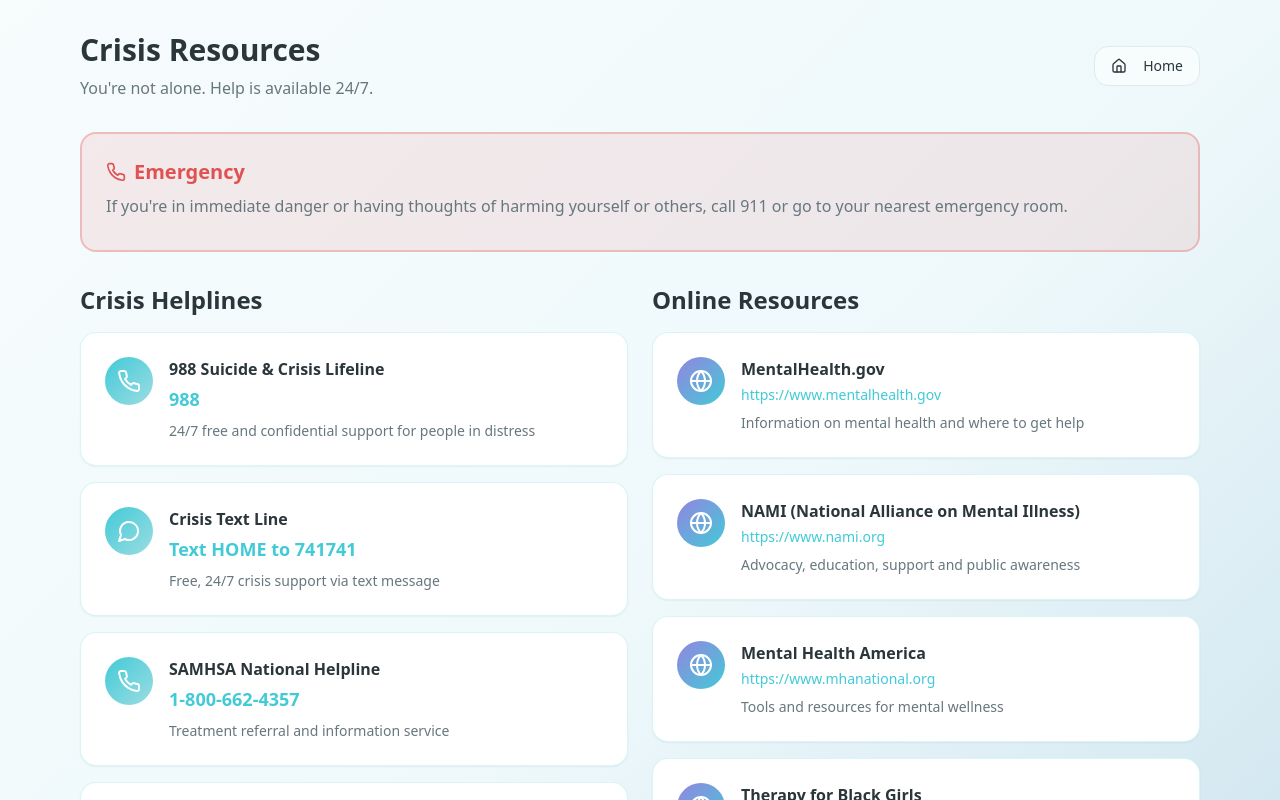
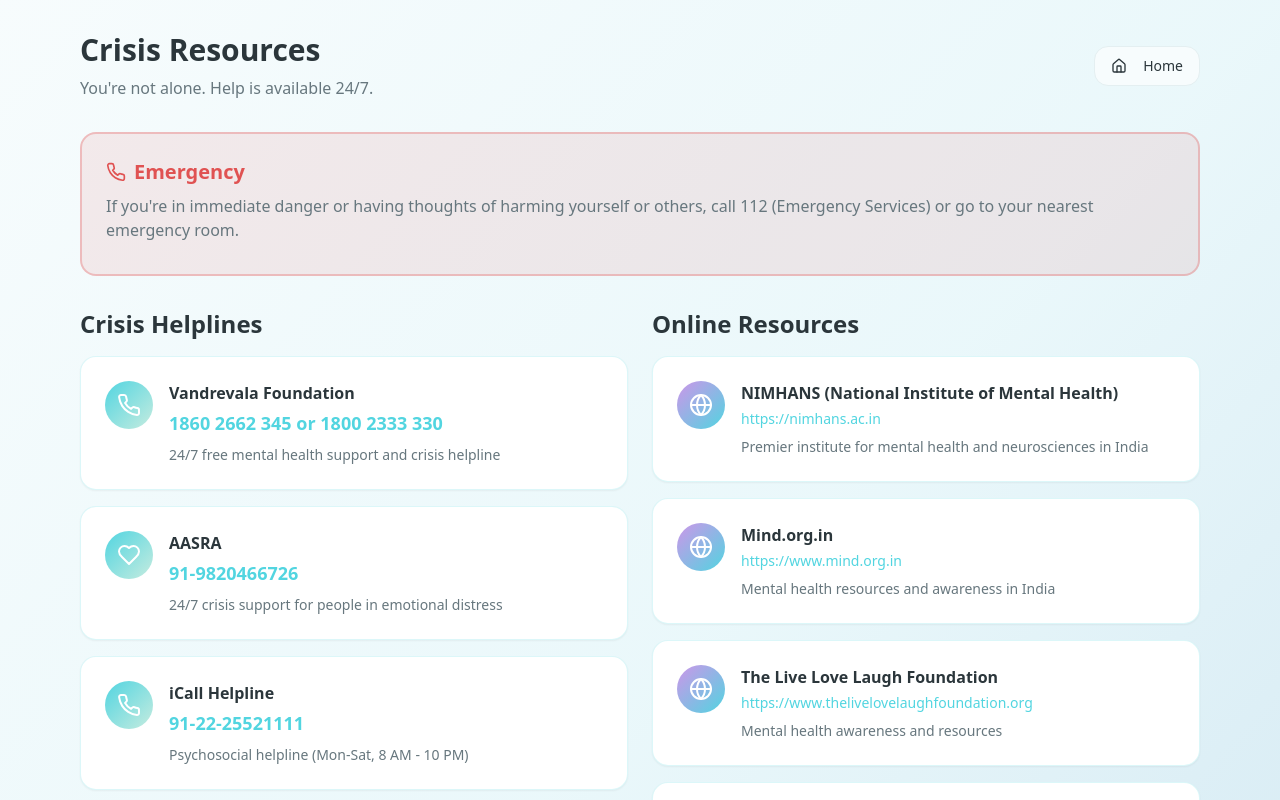
Before and after one commit to jeevithab02/calm-craft-bot, a React (Vite) app: page /resources in a window 1280 px wide. Shown: the top 800 px of the page. Built offline with nearby package versions, Linux system fonts and the light colour scheme; the HTML template or start-up script is replaced by a standard one.

Commit message:
Add pastel color scheme and India crisis resources
Enhance UI with pastel color palette; extend Resources page to include Indian crisis helplines and updates to tailwind tokens for new colors.

```diff
--- a/src/index.css
+++ b/src/index.css
@@ -17,38 +17,43 @@ All colors MUST be HSL.
     --popover: 0 0% 100%;
     --popover-foreground: 200 15% 20%;
 
-    --primary: 185 65% 55%;
+    --primary: 185 70% 60%;
     --primary-foreground: 0 0% 100%;
-    --primary-glow: 185 75% 70%;
+    --primary-glow: 185 80% 75%;
 
-    --secondary: 250 60% 70%;
+    --secondary: 280 65% 75%;
     --secondary-foreground: 0 0% 100%;
 
-    --muted: 190 30% 92%;
+    --muted: 190 35% 94%;
     --muted-foreground: 200 10% 45%;
 
-    --accent: 15 85% 65%;
+    --accent: 340 75% 70%;
     --accent-foreground: 0 0% 100%;
 
     --destructive: 0 70% 60%;
     --destructive-foreground: 0 0% 100%;
 
-    --border: 190 25% 88%;
-    --input: 190 25% 90%;
-    --ring: 185 65% 55%;
+    --border: 190 30% 90%;
+    --input: 190 30% 92%;
+    --ring: 185 70% 60%;
 
     --radius: 1rem;
 
-    --calm: 190 60% 96%;
-    --peaceful: 200 50% 85%;
-    --serene: 185 55% 75%;
+    --calm: 190 65% 95%;
+    --peaceful: 200 55% 88%;
+    --serene: 160 50% 85%;
+    --lavender: 270 60% 85%;
+    --peach: 20 85% 85%;
+    --mint: 160 55% 85%;
+    --rose: 340 70% 85%;
 
-    --gradient-calm: linear-gradient(135deg, hsl(185, 65%, 55%), hsl(190, 70%, 65%));
-    --gradient-peaceful: linear-gradient(180deg, hsl(190, 60%, 98%), hsl(185, 50%, 95%));
-    --gradient-hero: linear-gradient(135deg, hsl(185, 65%, 55%) 0%, hsl(200, 60%, 65%) 50%, hsl(250, 60%, 70%) 100%);
+    --gradient-calm: linear-gradient(135deg, hsl(185, 70%, 65%), hsl(160, 65%, 70%));
+    --gradient-peaceful: linear-gradient(180deg, hsl(190, 65%, 95%), hsl(200, 55%, 88%));
+    --gradient-hero: linear-gradient(135deg, hsl(185, 70%, 60%) 0%, hsl(280, 65%, 75%) 25%, hsl(340, 75%, 70%) 75%, hsl(20, 85%, 75%) 100%);
+    --gradient-card: linear-gradient(135deg, hsl(0, 0%, 100%) 0%, hsl(190, 50%, 98%) 100%);
 
-    --shadow-soft: 0 4px 20px -4px hsl(185 65% 55% / 0.15);
-    --shadow-glow: 0 0 40px hsl(185 75% 70% / 0.3);
+    --shadow-soft: 0 4px 20px -4px hsl(185 70% 60% / 0.2);
+    --shadow-glow: 0 0 40px hsl(280 65% 75% / 0.3);
 
     --transition-smooth: all 0.3s cubic-bezier(0.4, 0, 0.2, 1);
 
--- a/src/pages/Resources.tsx
+++ b/src/pages/Resources.tsx
@@ -8,51 +8,57 @@ const Resources = () => {
 
   const helplines = [
     {
-      name: "988 Suicide & Crisis Lifeline",
-      number: "988",
-      description: "24/7 free and confidential support for people in distress",
+      name: "Vandrevala Foundation",
+      number: "1860 2662 345 or 1800 2333 330",
+      description: "24/7 free mental health support and crisis helpline",
       icon: Phone,
     },
     {
-      name: "Crisis Text Line",
-      number: "Text HOME to 741741",
-      description: "Free, 24/7 crisis support via text message",
+      name: "AASRA",
+      number: "91-9820466726",
+      description: "24/7 crisis support for people in emotional distress",
+      icon: Heart,
+    },
+    {
+      name: "iCall Helpline",
+      number: "91-22-25521111",
+      description: "Psychosocial helpline (Mon-Sat, 8 AM - 10 PM)",
+      icon: Phone,
+    },
+    {
+      name: "Snehi Foundation",
+      number: "91-22-27546669",
+      description: "Emotional support for crisis and suicide prevention",
       icon: MessageCircle,
     },
     {
-      name: "SAMHSA National Helpline",
-      number: "1-800-662-4357",
-      description: "Treatment referral and information service",
-      icon: Phone,
-    },
-    {
-      name: "NAMI Helpline",
-      number: "1-800-950-6264",
-      description: "Mental health information and support",
+      name: "NIMHANS",
+      number: "080-46110007",
+      description: "Mental health support from India's premier institute",
       icon: Heart,
     },
   ];
 
   const onlineResources = [
     {
-      name: "MentalHealth.gov",
-      url: "https://www.mentalhealth.gov",
-      description: "Information on mental health and where to get help",
+      name: "NIMHANS (National Institute of Mental Health)",
+      url: "https://nimhans.ac.in",
+      description: "Premier institute for mental health and neurosciences in India",
     },
     {
-      name: "NAMI (National Alliance on Mental Illness)",
-      url: "https://www.nami.org",
-      description: "Advocacy, education, support and public awareness",
+      name: "Mind.org.in",
+      url: "https://www.mind.org.in",
+      description: "Mental health resources and awareness in India",
     },
     {
-      name: "Mental Health America",
-      url: "https://www.mhanational.org",
-      description: "Tools and resources for mental wellness",
+      name: "The Live Love Laugh Foundation",
+      url: "https://www.thelivelovelaughfoundation.org",
+      description: "Mental health awareness and resources",
     },
     {
-      name: "Therapy for Black Girls",
-      url: "https://therapyforblackgirls.com",
-      description: "Mental health resources for Black women and girls",
+      name: "MPower (Mpower Centre)",
+      url: "https://mpowerminds.com",
+      description: "Mental health services and support",
     },
   ];
 
@@ -76,7 +82,7 @@ const Resources = () => {
             Emergency
           </h2>
           <p className="text-muted-foreground mb-2">
-            If you're in immediate danger or having thoughts of harming yourself or others, call 911 or go to your nearest emergency room.
+            If you're in immediate danger or having thoughts of harming yourself or others, call 112 (Emergency Services) or go to your nearest emergency room.
           </p>
         </div>
 
--- a/tailwind.config.ts
+++ b/tailwind.config.ts
@@ -51,6 +51,10 @@ export default {
         calm: "hsl(var(--calm))",
         peaceful: "hsl(var(--peaceful))",
         serene: "hsl(var(--serene))",
+        lavender: "hsl(var(--lavender))",
+        peach: "hsl(var(--peach))",
+        mint: "hsl(var(--mint))",
+        rose: "hsl(var(--rose))",
         sidebar: {
           DEFAULT: "hsl(var(--sidebar-background))",
           foreground: "hsl(var(--sidebar-foreground))",
```
